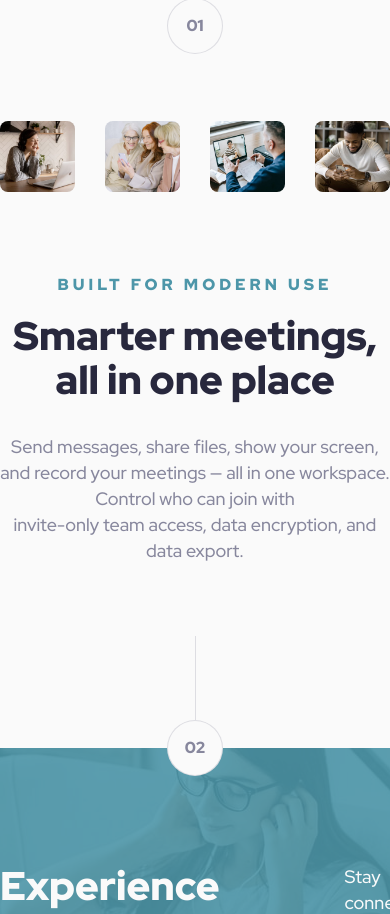
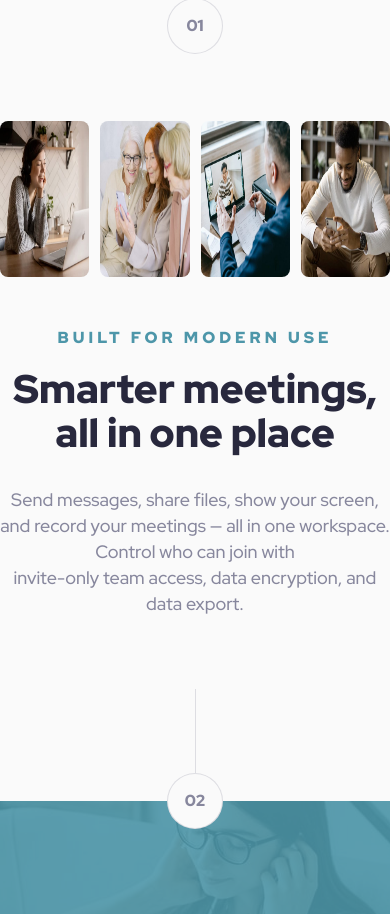
Before and after one commit to jaceleedev/meet-landing-page, a Next.js app: page / in a window 390 px wide. Shown: the part 943-1857 px from the top of the page. Built offline with nearby package versions, Linux system fonts and the light colour scheme.

Commit message:
feat: :iphone: implement responsive layout for tablet in UseCasesSection

```diff
--- a/src/blocks/UseCasesSection/index.tsx
+++ b/src/blocks/UseCasesSection/index.tsx
@@ -26,8 +26,8 @@ const useCases: UseCase[] = [
 
 function UseCasesSection() {
   return (
-    <section className="pb-20">
-      <div className="grid grid-cols-4 gap-[30px] max-w-[1110px] mx-auto">
+    <section className="pb-20 max-lg:pb-12">
+      <div className="grid grid-cols-4 gap-[30px] max-w-[1110px] mx-auto max-lg:gap-[11px] max-lg:max-w-[689px]">
         {useCases.map((useCase) => (
           <Image
             key={useCase.alt}
@@ -35,7 +35,7 @@ function UseCasesSection() {
             alt={useCase.alt}
             width={255}
             height={242}
-            className="rounded-lg"
+            className="rounded-lg max-lg:w-[164px] max-lg:h-[156px]"
           />
         ))}
       </div>
```
